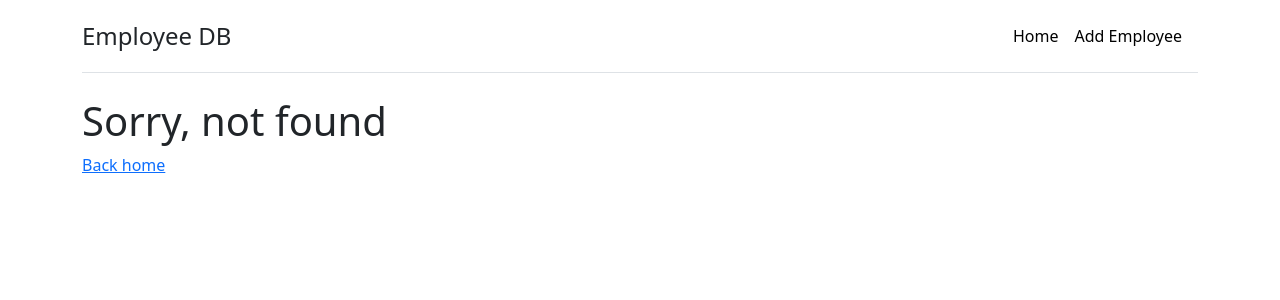
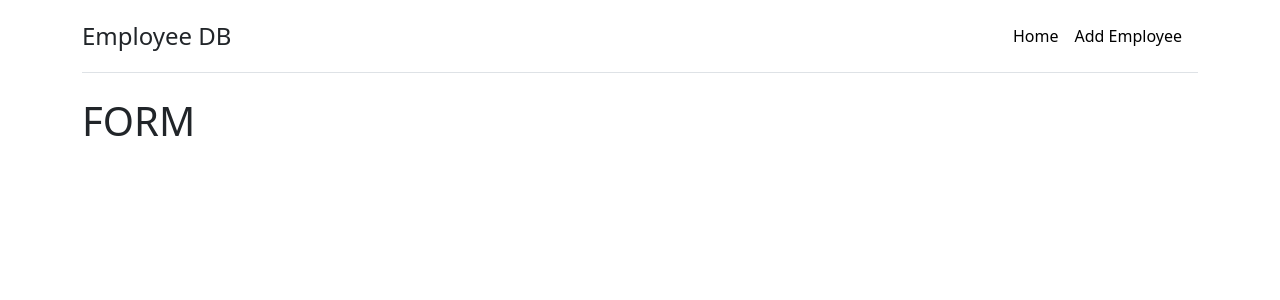
Before and after one commit to ferlobo1985/UDMY-NEXT15-Rendering, a Next.js app: page /form/edit/1 in a window 1280 px wide. Before the commit this address had no page. Shown: the top 300 px of the page. Built offline with nearby package versions, Linux system fonts and the light colour scheme; data requests are answered from the project's data file.

Commit message:
14-Edit employee page
14-Edit employee page

```diff
--- a/package.json
+++ b/package.json
@@ -11,8 +11,10 @@
   "dependencies": {
     "axios": "^1.7.8",
     "bootstrap": "^5.3.3",
+    "formik": "^2.4.6",
     "next": "15.0.3",
     "react": "19.0.0-rc-66855b96-20241106",
-    "react-dom": "19.0.0-rc-66855b96-20241106"
+    "react-dom": "19.0.0-rc-66855b96-20241106",
+    "yup": "^1.4.0"
   }
 }
--- a/src/app/employees/[id]/page.js
+++ b/src/app/employees/[id]/page.js
@@ -1,4 +1,5 @@
 import { notFound } from "next/navigation";
+import Link from 'next/link'
 
 async function getEmployee(ID){
   const res = await fetch(`http://localhost:3004/employees/${ID}`);
@@ -21,6 +22,10 @@ export default async function EmployeeByID({params}) {
         <h4>Position:{employee.position}</h4>
         <h4>Age:{employee.age}</h4>
       </div>
+      <hr/>
+      <Link href={`/form/edit/${employee.id}`}>
+        Edit employee
+      </Link>
     </>
   );
 }
--- /dev/null
+++ b/src/app/form/edit/[id]/page.js
@@ -0,0 +1,20 @@
+import EditForm from "@/components/edit_form";
+
+async function getEmployee(ID){
+  const res = await fetch(`http://localhost:3004/employees/${ID}`);
+  if(!res.ok){
+    throw new Error('Could not find employee')
+  }
+  return res.json();
+}
+
+export default async function EditPage({params}) {
+  const ID = (await params).id;
+  const employee = await getEmployee(ID);
+
+  return (
+    <>
+     <EditForm employee={employee}/>
+    </>
+  );
+}
--- /dev/null
+++ b/src/components/edit_form.js
@@ -0,0 +1,8 @@
+
+export default function EditForm({employee}){
+    return(
+        <>
+            <h1>FORM</h1>
+        </>
+    )
+}
```
Also changed, not shown: src/app/form/edit/page.js (deleted, +0 -7 lines), 1 other file (tests, documents, lock files or other folders).
